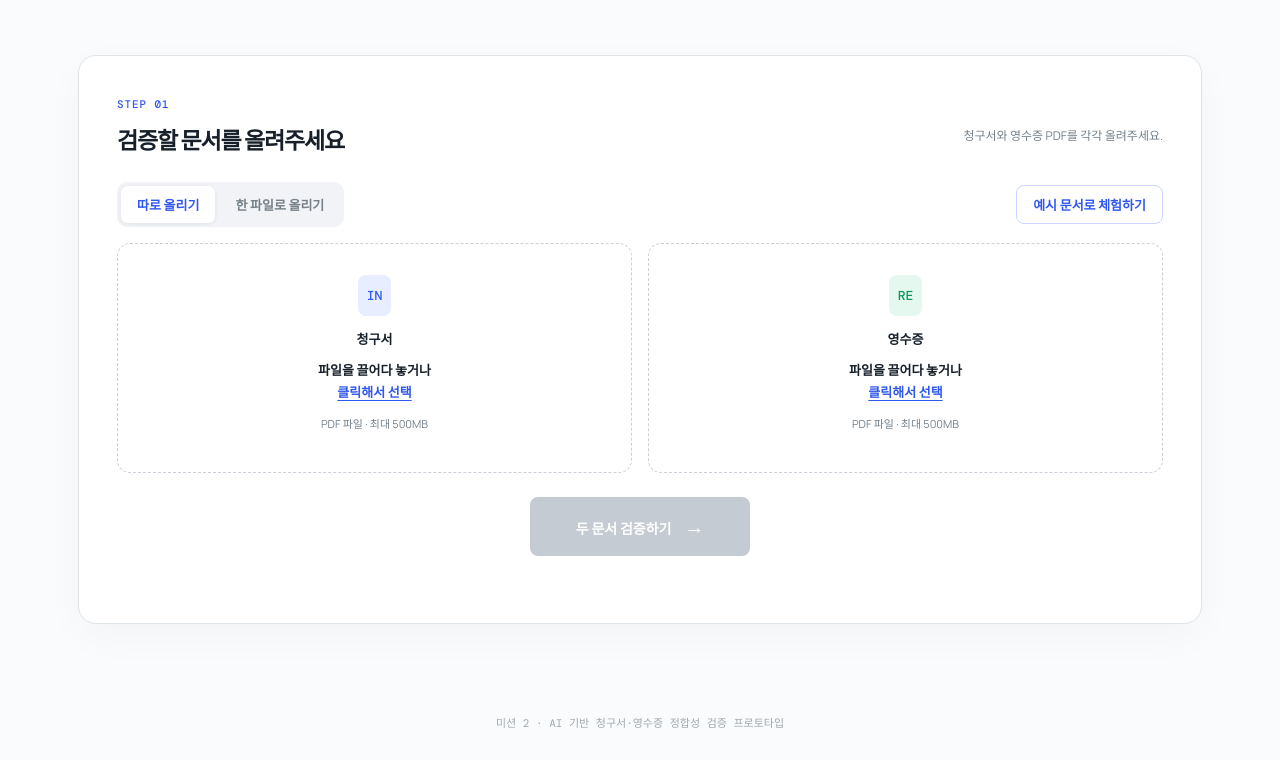
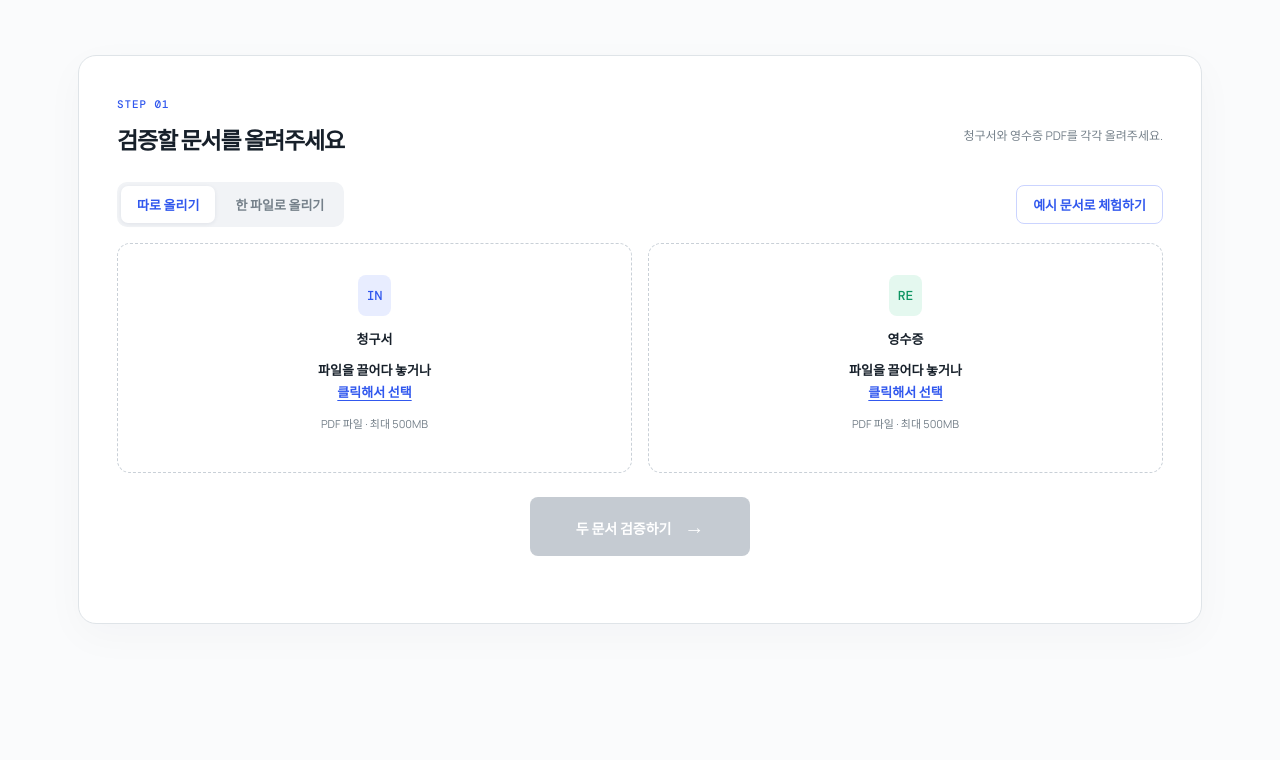
Before and after one commit to gyejeongkeullodeu-ops/RxCheck, a website: page public/index.html in a window 1280 px wide. Shown: the part 354-1114 px from the top of the page. After the commit the page ends 1068 px from the top, so only its background shows below. Drawn offline with nearby package versions, Linux system fonts and the light colour scheme.

Commit message:
하단 문구 삭제

```diff
--- a/public/index.html
+++ b/public/index.html
@@ -80,7 +80,6 @@
       <button class="secondary-button" id="reset-button">새 문서 검증하기</button>
     </section>
   </main>
-  <footer>미션 2 · AI 기반 청구서·영수증 정합성 검증 프로토타입</footer>
   <script src="/app.js?v=16"></script>
 </body>
 </html>
```
